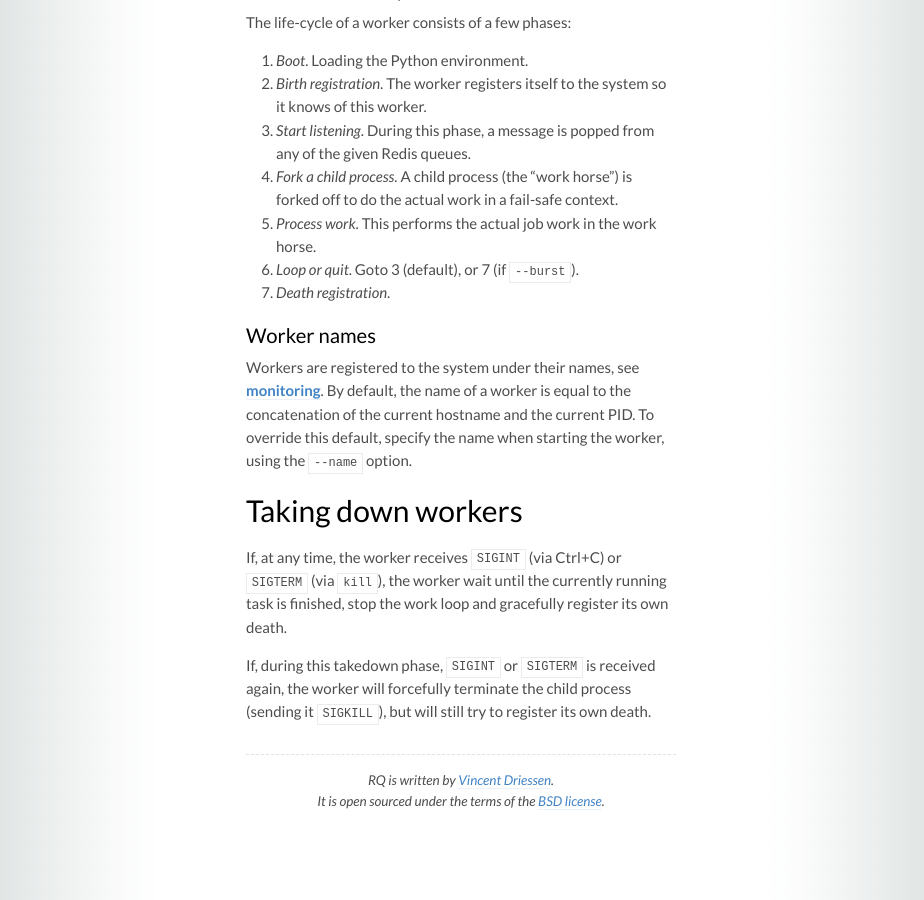
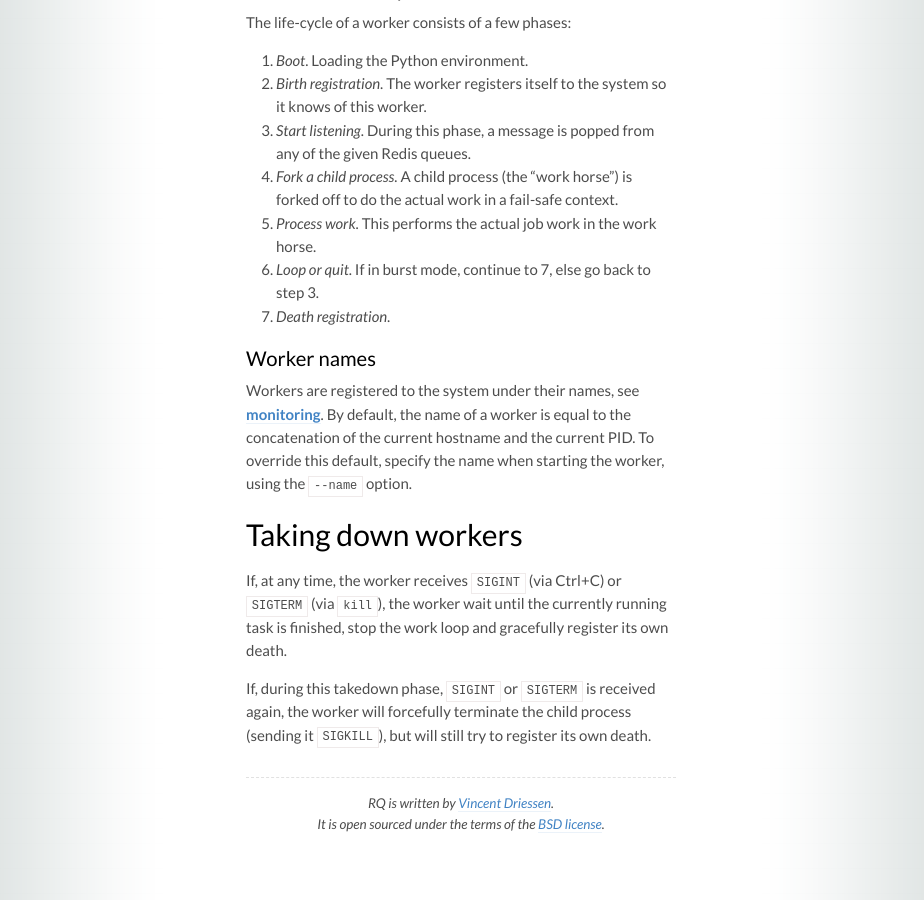
Before and after one commit to rq/rq, a Jekyll site: the page built from docs/workers.md, in a window 1280 px wide and 900 px high, scrolled down 1306 px. Shown: the whole window, without its empty margins (179-1103 px from the left). Built offline with Jekyll 4.4.1, drawn with Linux system fonts in a browser that asks for light colours; some web fonts are replaced; Markdown is read by kramdown in place of the engine named in the settings.

Commit message:
Better wording.

```diff
--- a/docs/workers.md
+++ b/docs/workers.md
@@ -71,7 +71,7 @@ The life-cycle of a worker consists of a few phases:
 {% comment %}  (Not implemented yet.)
 7. _Broadcast work ended_. The worker tells the system that it ended work.
 {% endcomment %}
-8. _Loop or quit_.  Goto 3 (default), or 7 (if `--burst`).
+8. _Loop or quit_.  If in burst mode, continue to 7, else go back to step 3.
 9. _Death registration_.
 
 
```
